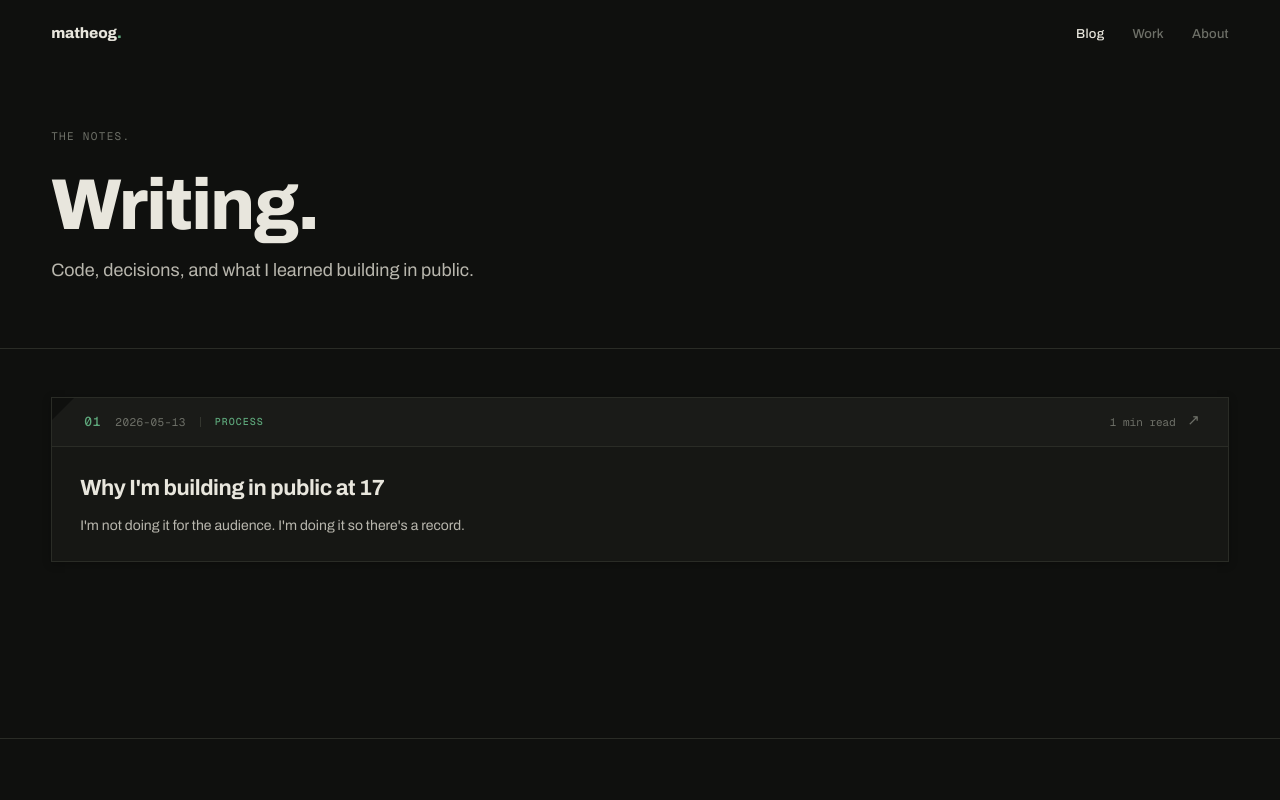
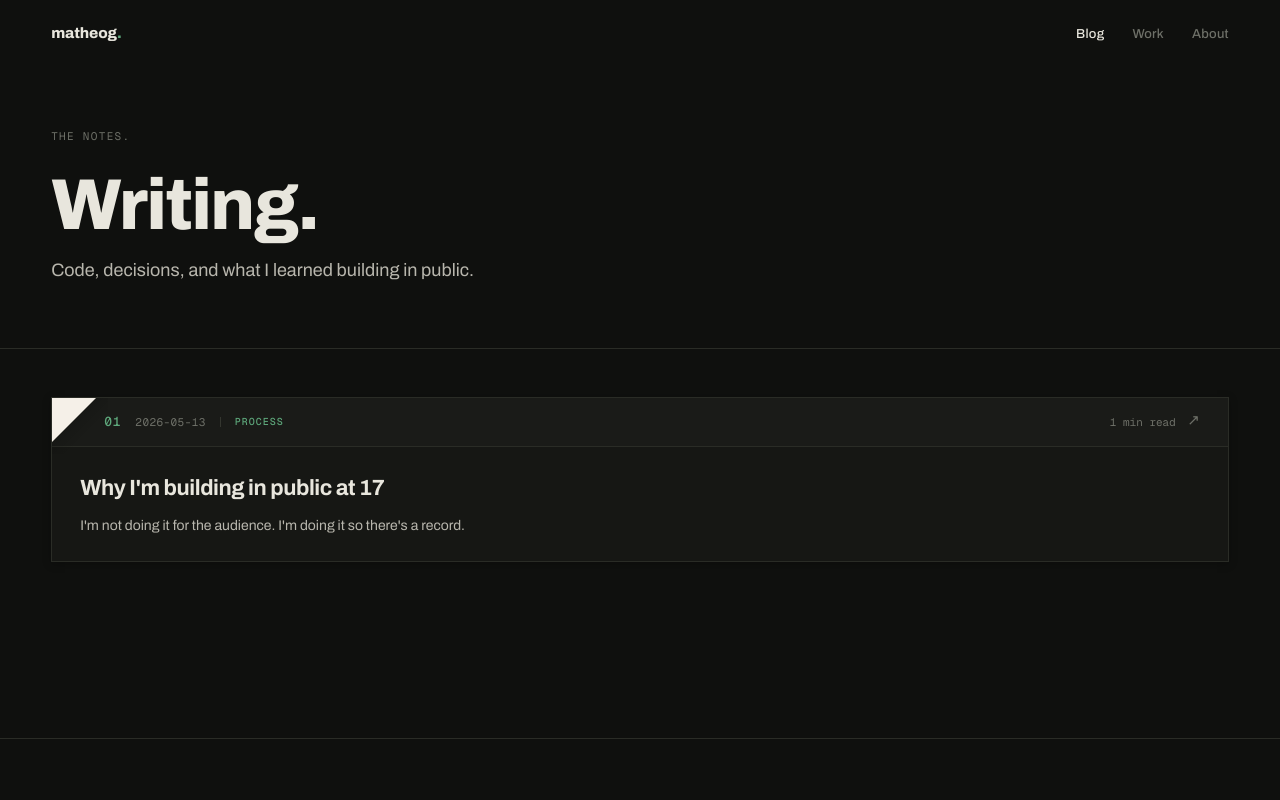
Before and after one commit to Sucu-Syndicate/silverline-portfolio, a Next.js app: page /blog in a window 1280 px wide. Shown: the top 800 px of the page. Built offline with nearby package versions, Linux system fonts and the light colour scheme.

Commit message:
[PTASK-007] Blog: larger page curl with cream color + shadow depth

```diff
--- a/app/globals.css
+++ b/app/globals.css
@@ -551,7 +551,7 @@ a { color: inherit; text-decoration: none; }
     border-color 0.2s ease;
 }
 
-/* Page curl — top-left corner fold revealing the cream background */
+/* Page curl — top-left corner fold (cream = underside of the page) */
 .note-card::before {
   content: '';
   position: absolute;
@@ -560,9 +560,26 @@ a { color: inherit; text-decoration: none; }
   width: 0;
   height: 0;
   border-style: solid;
-  border-width: 22px 22px 0 0;
-  border-color: #0F100E transparent transparent transparent;
-  z-index: 2;
+  border-width: 44px 44px 0 0;
+  border-color: #F5F0E8 transparent transparent transparent;
+  z-index: 3;
+  pointer-events: none;
+}
+/* Shadow cast by the lifted corner */
+.note-card::after {
+  content: '';
+  position: absolute;
+  top: 0;
+  left: 0;
+  width: 56px;
+  height: 56px;
+  background: linear-gradient(
+    135deg,
+    rgba(0, 0, 0, 0.32) 0%,
+    rgba(0, 0, 0, 0.10) 45%,
+    transparent 65%
+  );
+  z-index: 1;
   pointer-events: none;
 }
 
@@ -589,7 +606,7 @@ a { color: inherit; text-decoration: none; }
   display: flex;
   align-items: center;
   justify-content: space-between;
-  padding: 14px 52px 14px 32px;
+  padding: 14px 52px 14px 52px;
   border-bottom: 1px solid var(--border);
   background: var(--surface-2);
   transition: border-color 0.25s ease;
```
